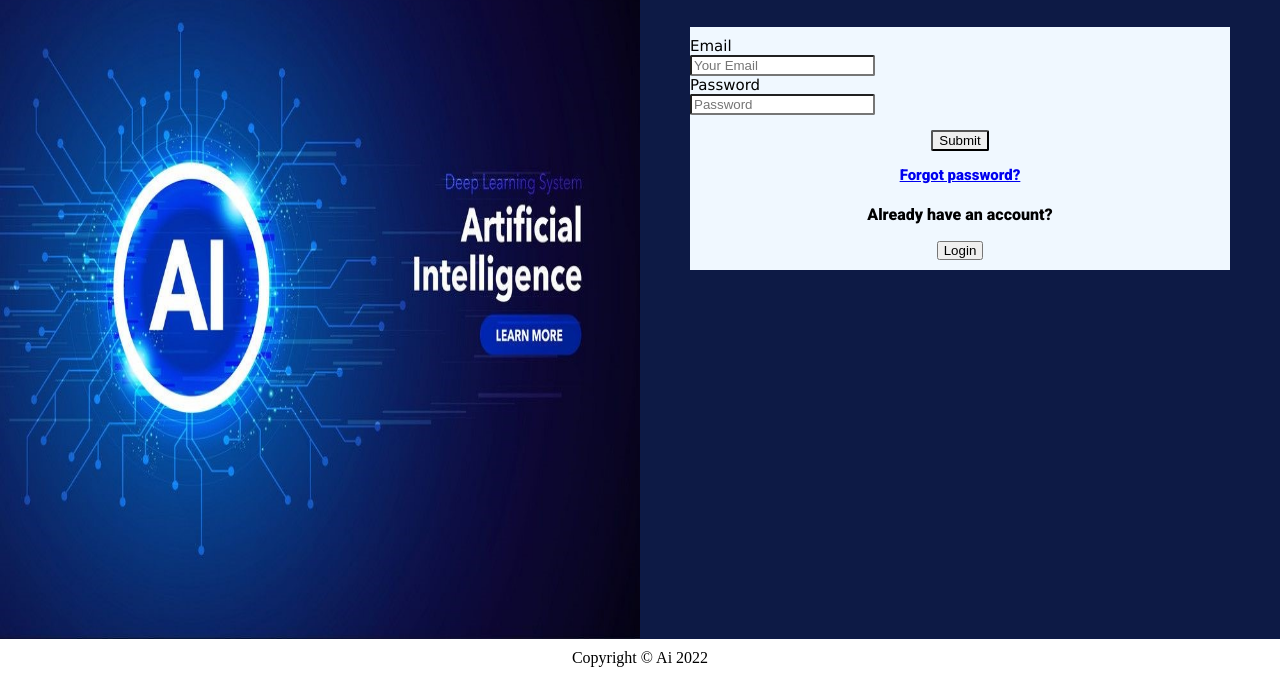
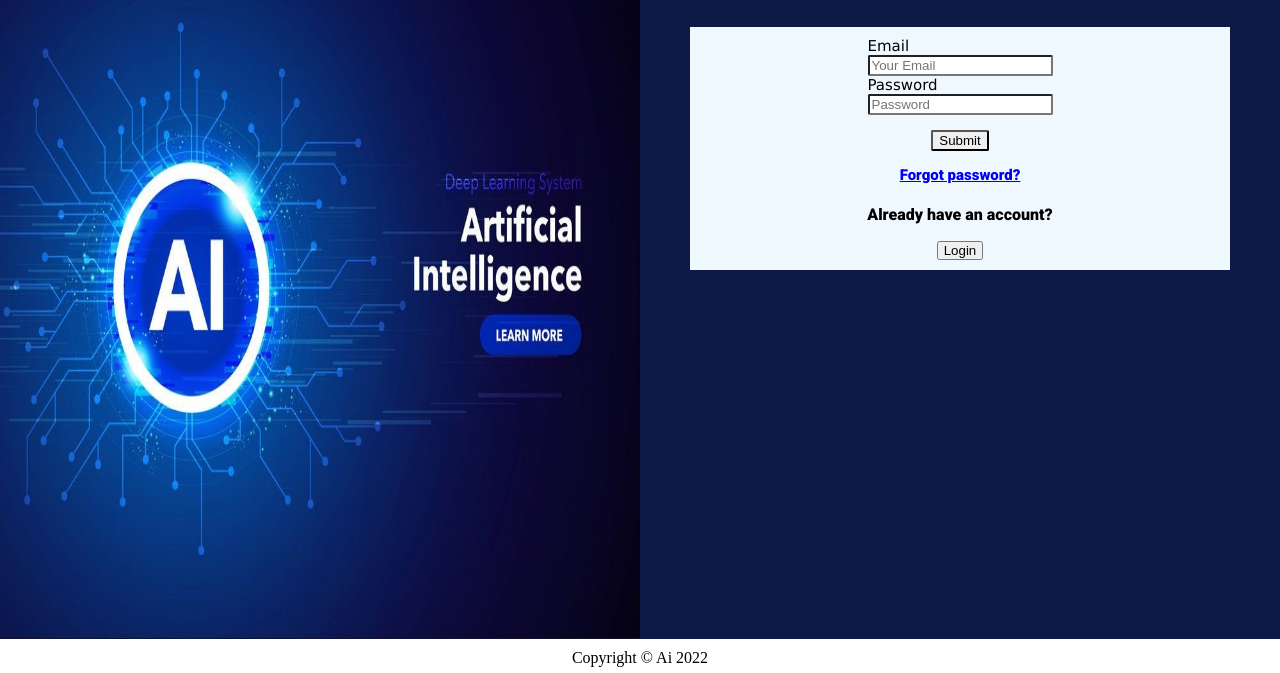
Before and after one commit to auzasif/Excercise1, a plain HTML site: page index.html in a window 1280 px wide. Shown: the part 149-822 px from the top of the page. Drawn offline with nearby package versions, Linux system fonts and the light colour scheme.

Commit message:
Update style.css

```diff
--- a/style.css
+++ b/style.css
@@ -62,7 +62,7 @@ form {
   margin-right: 50px;
   padding-bottom: 10px;
   padding-top: 5px;
-  diplay:flex;
+  display:flex;
   flex-direction:column;
   align-items: center;
 }
```
